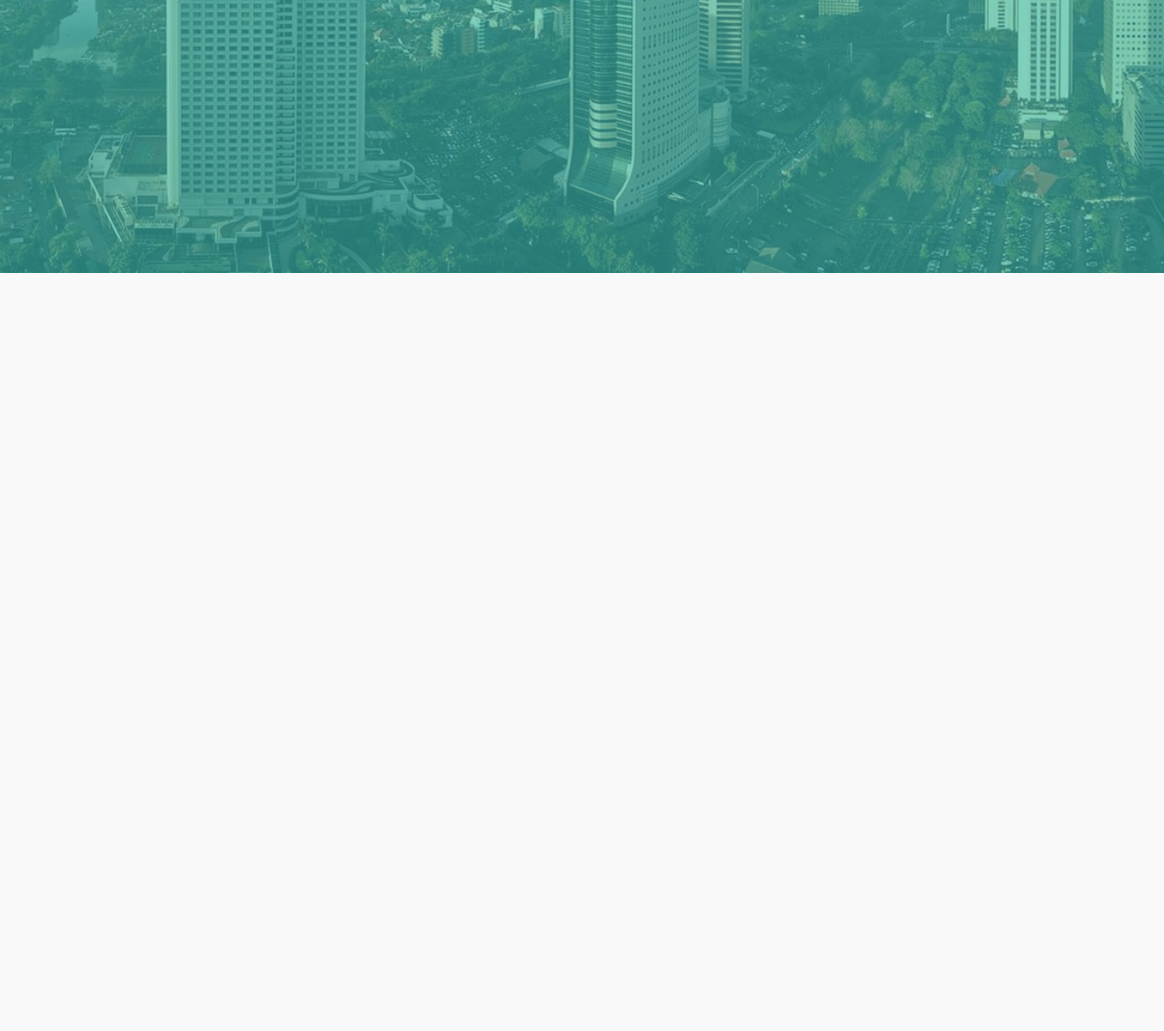
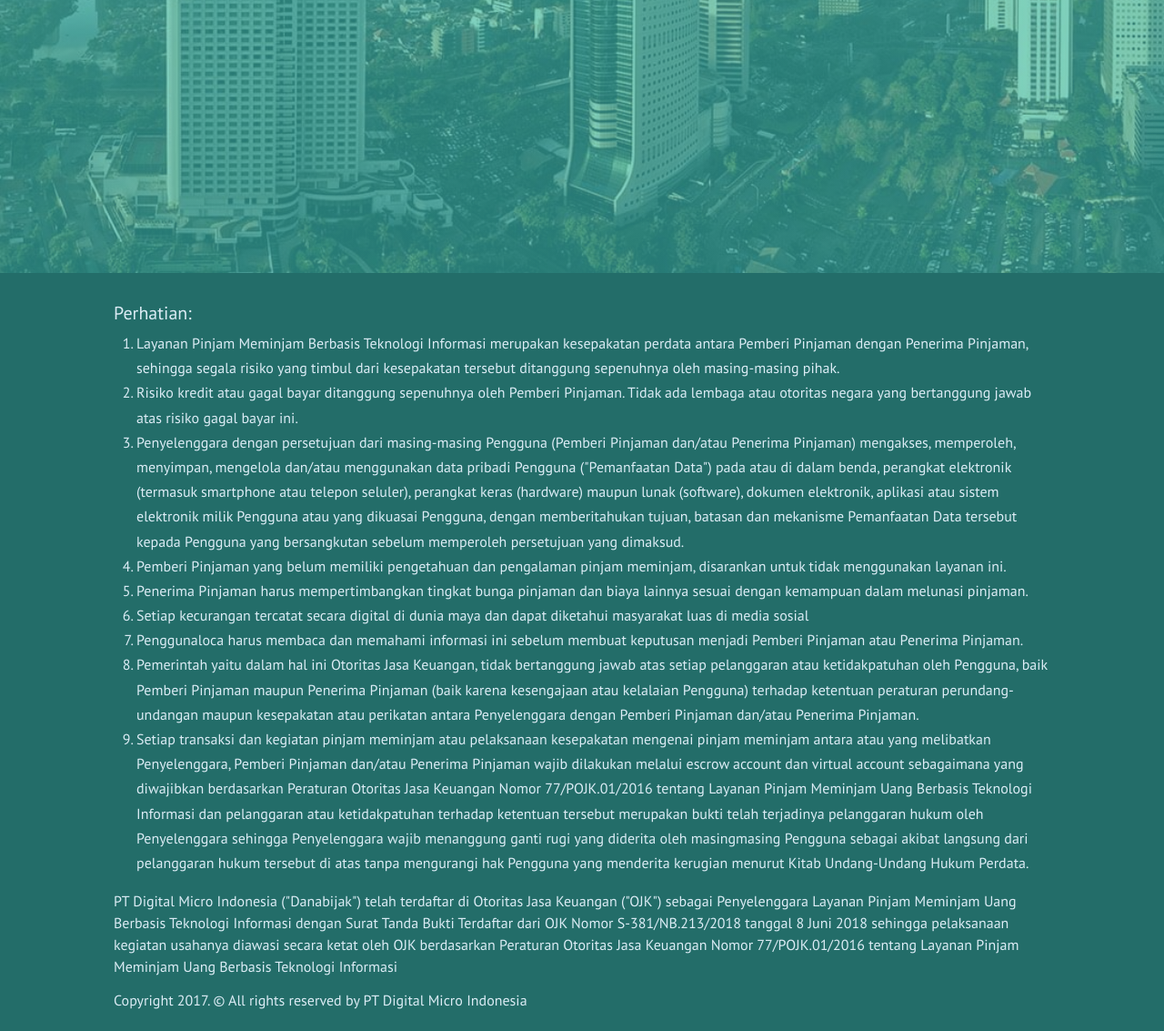
Before and after one commit to Danabijak/laxmi-google, a plain HTML site: page index.html in a window 1280 px wide. Shown: the part 500-1633 px from the top of the page at 91% size. Before the commit the page ends 800 px from the top, so only its background shows below. Drawn offline with nearby package versions, Linux system fonts and the light colour scheme.

Commit message:
update headerHome and Footer

```diff
--- a/assets/css/DBstyle.css
+++ b/assets/css/DBstyle.css
@@ -213,6 +213,11 @@ i.ico {
   }
 }
 
+.btn-outline-primary {
+  border-color: #FFF;
+}
+
+
 /*Distance
 -----------------------------------------*/
 .m-t-20 {
@@ -274,6 +279,18 @@ i.ico {
   width: 200px;
 }
 
+.nav-link {
+  text-transform: capitalize;
+  color: #FFF;
+}
+
+@media (min-width: 992px) {
+  .navbar-expand-lg .navbar-nav .nav-link {
+    padding-right: 1.5rem;
+    padding-left: 1.5rem;
+  }
+}
+
 
 /* Section
 -----------------------------------------*/
@@ -291,6 +308,17 @@ i.ico {
   padding-top: 250px;
 }
 
+
+footer {
+    background: #236d69;
+    color: #dcecf5;
+    padding-top: 2rem;
+    padding-bottom: 1rem;
+}
+
+footer ol {
+  padding-left: 25px;
+}
 
 
 /* Carousel
--- a/index.html
+++ b/index.html
@@ -52,7 +52,7 @@
 	<div class="wrapper">
 		<header id="header">
 
-			<nav class="navbar navbar-expand-lg fixed-top navbar-light">
+			<nav class="navbar navbar-expand-lg fixed-top">
 				<div class="container">
 			  <a class="navbar-brand" href="#">
 			  	<img src="assets/img/logo-white.svg" alt="">
@@ -71,7 +71,7 @@
 						<a class="nav-link" href="#">Caranya</a>
 					</li>
 					<li class="nav-item">
-						<a class="nav-link btn btn-secondary" href="#">Masuk</a>
+						<a class="nav-link btn btn-outline-primary" href="#">Masuk</a>
 					</li>
 			    </ul>
 
@@ -84,19 +84,42 @@
 
 		<section class="headerHome">
 			<div class="jumbotron">
-				<div class="row text-center">
-					<div class="container">
+				<div class="container">
+					<div class="row text-center">
 						<div class="col-sm-10 offset-sm-1">
 							<h1>PINJAMAN YANG ADIL, CEPAT DAN AMAN</h1>
 							<p>Dengan DanaBijak Dapatkan Pinjaman Aman, Cepat dan Terpercaya hingga Rp 3.000.000
 							</p>
 						</div>
 
-					</div><!-- /.container -->
-				</div><!-- /.row -->
+					</div><!-- /.row -->
+				</div><!-- /.container -->
 
 			</div>
 		</section>
+
+
+		<footer>
+			<div class="container">
+				<div class="row">
+					<h5>Perhatian:</h5>
+					<ol>
+						<li>Layanan Pinjam Meminjam Berbasis Teknologi Informasi merupakan kesepakatan perdata antara Pemberi Pinjaman dengan Penerima Pinjaman, sehingga segala risiko yang timbul dari kesepakatan tersebut ditanggung sepenuhnya oleh masing-masing pihak.</li>
+						<li>Risiko kredit atau gagal bayar ditanggung sepenuhnya oleh Pemberi Pinjaman. Tidak ada lembaga atau otoritas negara yang bertanggung jawab atas risiko gagal bayar ini.</li>
+						<li>Penyelenggara dengan persetujuan dari masing-masing Pengguna (Pemberi Pinjaman dan/atau Penerima Pinjaman) mengakses, memperoleh, menyimpan, mengelola dan/atau menggunakan data pribadi Pengguna ("Pemanfaatan Data") pada atau di dalam benda, perangkat elektronik (termasuk smartphone atau telepon seluler), perangkat keras (hardware) maupun lunak (software), dokumen elektronik, aplikasi atau sistem elektronik milik Pengguna atau yang dikuasai Pengguna, dengan memberitahukan tujuan, batasan dan mekanisme Pemanfaatan Data tersebut kepada Pengguna yang bersangkutan sebelum memperoleh persetujuan yang dimaksud.</li>
+						<li>Pemberi Pinjaman yang belum memiliki pengetahuan dan pengalaman pinjam meminjam, disarankan untuk tidak menggunakan layanan ini.</li>
+						<li>Penerima Pinjaman harus mempertimbangkan tingkat bunga pinjaman dan biaya lainnya sesuai dengan kemampuan dalam melunasi pinjaman.</li>
+						<li>Setiap kecurangan tercatat secara digital di dunia maya dan dapat diketahui masyarakat luas di media sosial</li>
+						<li>Penggunaloca harus membaca dan memahami informasi ini sebelum membuat keputusan menjadi Pemberi Pinjaman atau Penerima Pinjaman.</li>
+						<li>Pemerintah yaitu dalam hal ini Otoritas Jasa Keuangan, tidak bertanggung jawab atas setiap pelanggaran atau ketidakpatuhan oleh Pengguna, baik Pemberi Pinjaman maupun Penerima Pinjaman (baik karena kesengajaan atau kelalaian Pengguna) terhadap ketentuan peraturan perundang-undangan maupun kesepakatan atau perikatan antara Penyelenggara dengan Pemberi Pinjaman dan/atau Penerima Pinjaman.</li>
+						<li>Setiap transaksi dan kegiatan pinjam meminjam atau pelaksanaan kesepakatan mengenai pinjam meminjam antara atau yang melibatkan Penyelenggara, Pemberi Pinjaman dan/atau Penerima Pinjaman wajib dilakukan melalui escrow account dan virtual account sebagaimana yang diwajibkan berdasarkan Peraturan Otoritas Jasa Keuangan Nomor 77/POJK.01/2016 tentang Layanan Pinjam Meminjam Uang Berbasis Teknologi Informasi dan pelanggaran atau ketidakpatuhan terhadap ketentuan tersebut merupakan bukti telah terjadinya pelanggaran hukum oleh Penyelenggara sehingga Penyelenggara wajib menanggung ganti rugi yang diderita oleh masingmasing Pengguna sebagai akibat langsung dari pelanggaran hukum tersebut di atas tanpa mengurangi hak Pengguna yang menderita kerugian menurut Kitab Undang-Undang Hukum Perdata.</li>
+					</ol>
+					<p>PT Digital Micro Indonesia ("Danabijak") telah terdaftar di Otoritas Jasa Keuangan ("OJK") sebagai Penyelenggara Layanan Pinjam Meminjam Uang Berbasis Teknologi Informasi dengan Surat Tanda Bukti Terdaftar dari OJK Nomor S-381/NB.213/2018 tanggal 8 Juni 2018 sehingga pelaksanaan kegiatan usahanya diawasi secara ketat oleh OJK berdasarkan Peraturan Otoritas Jasa Keuangan Nomor 77/POJK.01/2016 tentang Layanan Pinjam Meminjam Uang Berbasis Teknologi Informasi</p>
+					<h6>Copyright 2017. © All rights reserved by PT Digital Micro Indonesia</h6>
+
+				</div><!-- /.row -->
+			</div><!-- /.container -->
+		</footer>
 
 	</div>
 
```
